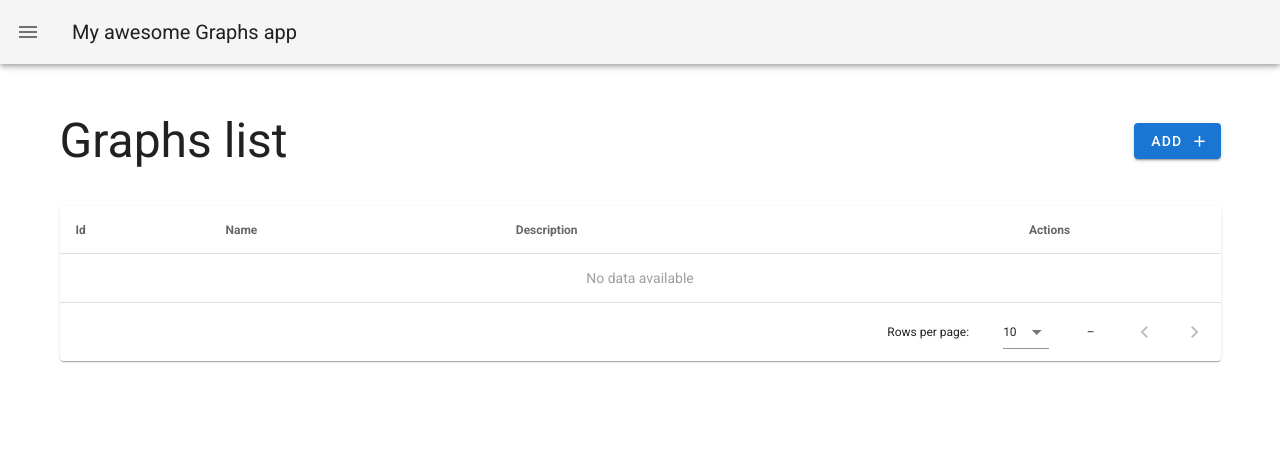
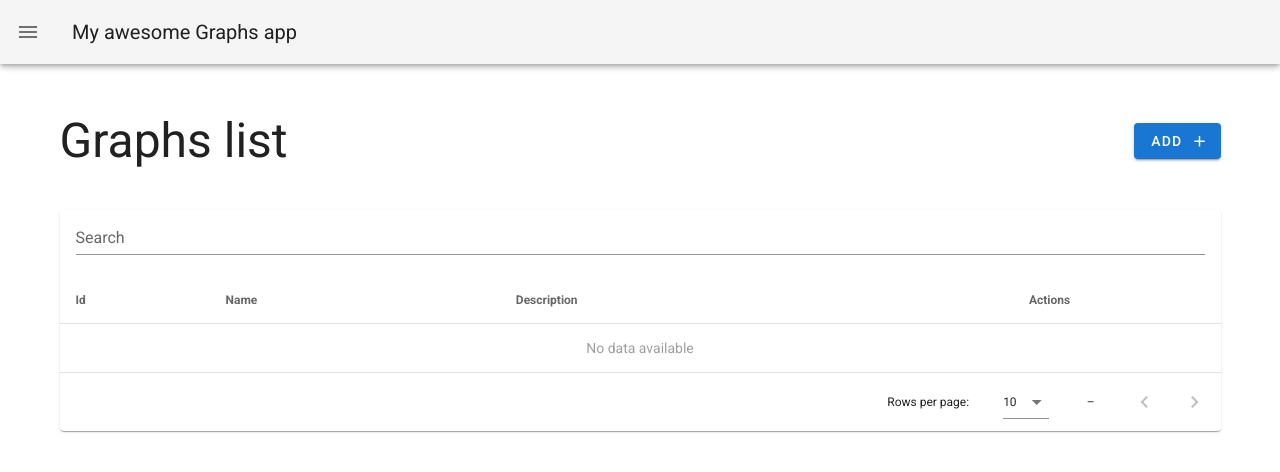
Before and after one commit to lazilihichem/graphs, a Nuxt app: page / in a window 1280 px wide. Shown: the top 472 px of the page. Built offline with nearby package versions, Linux system fonts and the light colour scheme.

Commit message:
feature: add searchbar in OTable.vue

```diff
--- a/components/OTable.vue
+++ b/components/OTable.vue
@@ -5,7 +5,18 @@
     :items="rows"
     item-value="name"
     class="elevation-1"
+    :search="search"
+    :custom-filter="filter"
   >
+    <template
+      v-if="withFilter"
+      v-slot:top>
+      <v-text-field
+        v-model="search"
+        label="Search"
+        class="mx-4"
+      ></v-text-field>
+    </template>
     <template v-slot:item.actions="{ item }">
       <div class="d-flex align-center justify-center">
         <v-btn
@@ -76,6 +87,17 @@ export default {
     columns: {
       required: true,
       type: Array,
+    },
+    withFilter: {
+      required: false,
+      type: Boolean,
+      default: Boolean,
+    }
+  },
+  data(){
+    return {
+      search: '',
+      searchKey: 'name',
     }
   },
   computed: {
@@ -94,7 +116,12 @@ export default {
     },
     viewRow(item){
       this.$emit('viewRow', item)
-    }
+    },
+    filter (value, search) {
+      return value != null &&
+        search != null &&
+        value.toString().toLowerCase().indexOf(search.toLowerCase()) !== -1
+    },
   }
 }
 </script>
--- a/pages/index.vue
+++ b/pages/index.vue
@@ -11,6 +11,7 @@
       :rows="networks"
       :columns="headers"
       with-actions
+      with-filter
       @deleteRow="deleteNetworkHandler"
       @editRow="editGraph"
       @viewRow="viewGraph"
@@ -29,13 +30,7 @@ import graphController from "~/controllers/GraphsController";
 export default {
   name: 'IndexPage',
   data: () => ({
-    networks: [
-      {
-        id: 1,
-        name: 'first graph',
-        description: 'my awesome graph description',
-      }
-    ],
+    networks: [],
     headers: [
       {
         text: 'Id',
```
